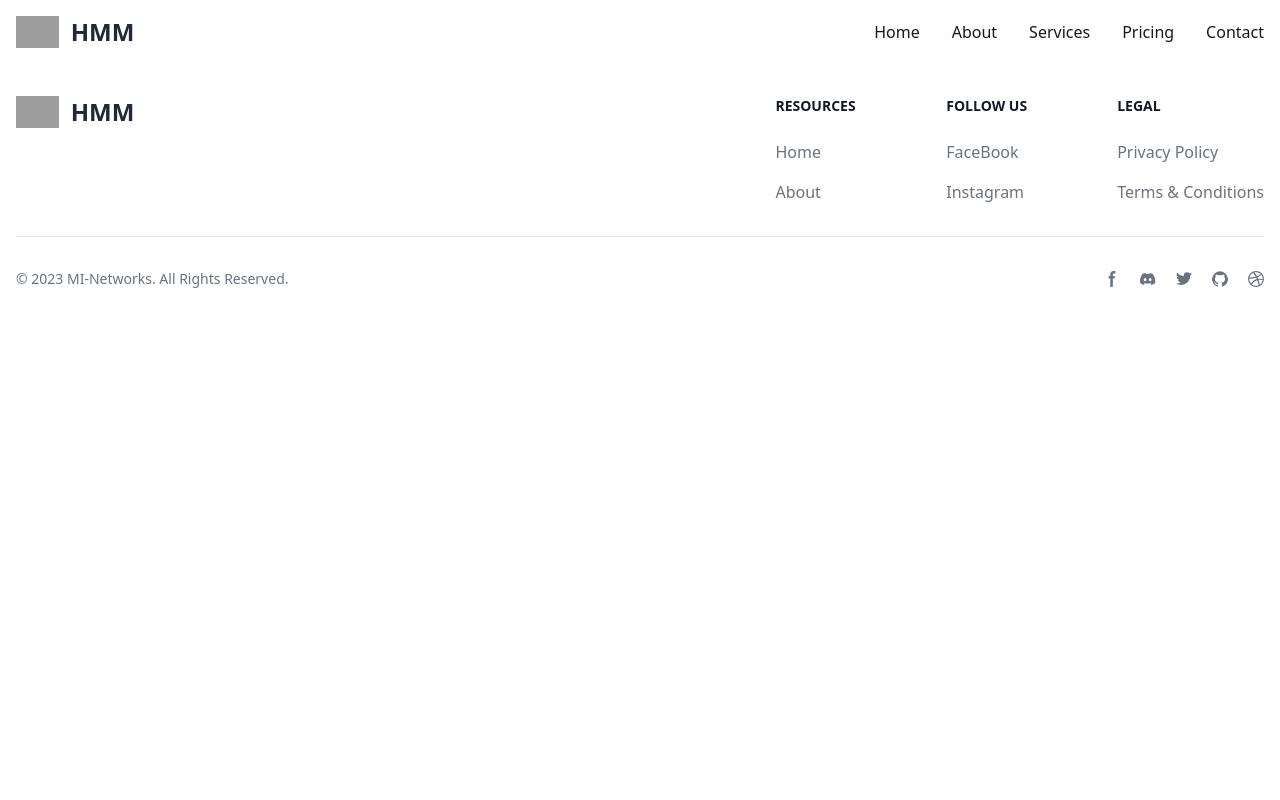
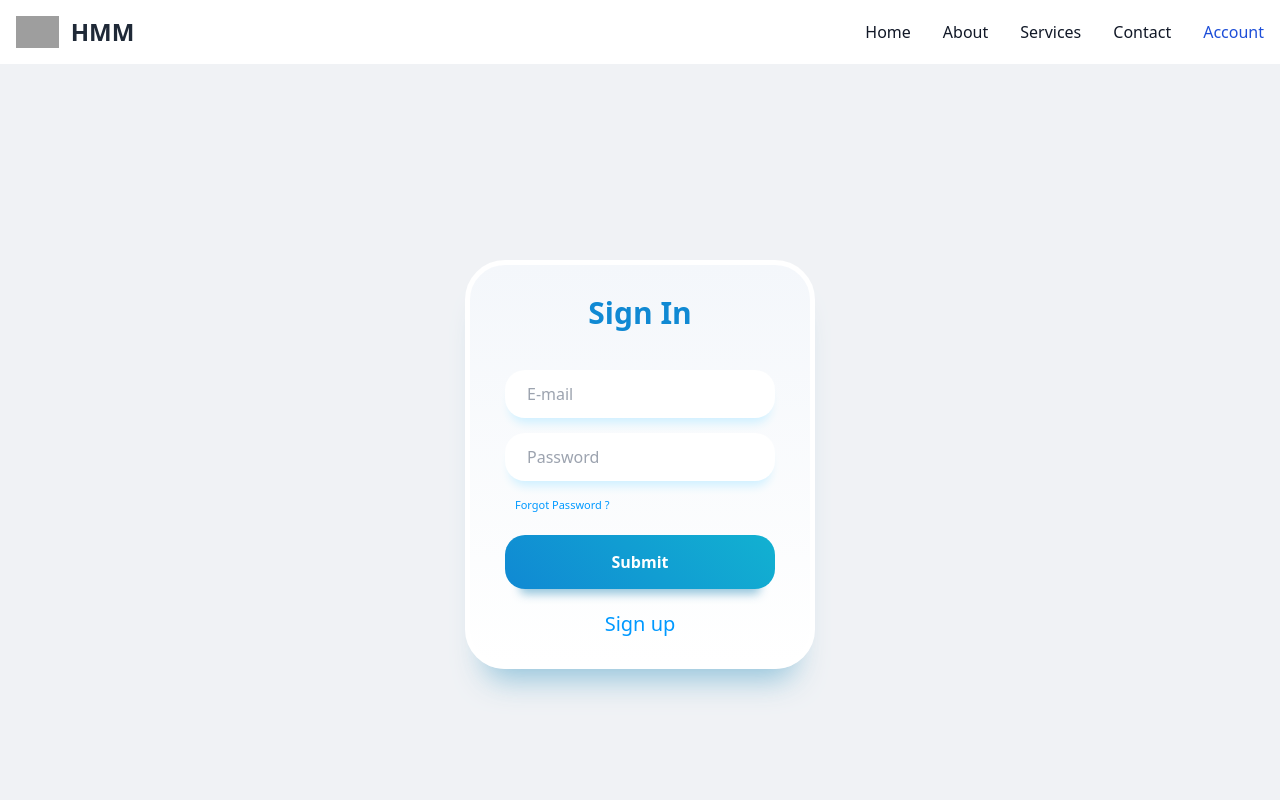
Before and after one commit to Innocent-Developer/HMM, a React (Create React App) app: page /account in a window 1280 px wide. Shown: the top 800 px of the page. Built offline with nearby package versions, Linux system fonts and the light colour scheme; grey boxes are pictures that could not be loaded.

Commit message:
Create cards page

```diff
--- a/src/App.js
+++ b/src/App.js
@@ -5,6 +5,7 @@ import { Footer } from './Compontents/Footer';
 import { Homepage } from './Pages/Homepage';
 import { About } from './Pages/About';
 import { CArds } from './Pages/CArds';
+import { Login } from './Pages/Login';
 
 export const App = () => {
   return (
@@ -29,6 +30,7 @@ export const App = () => {
 
           <CArds />
         </>} />
+        <Route path="/account" element={<Login />} />
       </Routes>
       <Footer />
     </Router>
--- a/src/Compontents/Navbar.jsx
+++ b/src/Compontents/Navbar.jsx
@@ -55,7 +55,7 @@ const Navbar = () => {
           className={`${isOpen ? "block" : "hidden"} w-full md:block md:w-auto`}
         >
           <ul className="font-medium flex flex-col p-4 md:p-0 mt-4 border border-gray-100 rounded-lg bg-gray-50 md:flex-row md:space-x-8 rtl:space-x-reverse md:mt-0 md:border-0 md:bg-white dark:bg-gray-800 md:dark:bg-gray-900 dark:border-gray-700">
-            {["Home", "About", "Services", "Pricing", "Contact"].map((item) => (
+            {["Home", "About", "Services", "Contact" ,"Account"].map((item) => (
               <li key={item}>
                 <NavLink
                   to={`/${item.toLowerCase()}`}
--- /dev/null
+++ b/src/Pages/Login.jsx
@@ -0,0 +1,114 @@
+import React from 'react';
+import styled from 'styled-components';
+
+export const Login = () => {
+  return (
+    <StyledWrapper>
+      <div className="container">
+        <div className="heading">Sign In</div>
+        <form action className="form">
+          <input required className="input" type="email" name="email" id="email" placeholder="E-mail" />
+          <input required className="input" type="password" name="password" id="password" placeholder="Password" />
+          <span className="forgot-password"><a href="/">Forgot Password ?</a></span>
+          <input className="login-button" type="submit" defaultValue="Sign In" />
+        </form>
+
+        <span className="agreement"><a href="/">Sign up</a></span>
+      </div>
+    </StyledWrapper>
+  );
+}
+
+const StyledWrapper = styled.div`
+  display: flex;
+  justify-content: center;
+  align-items: center;
+  height: 100vh;
+  background-color: #f0f2f5;
+
+  .container {
+    max-width: 350px;
+    background: #F8F9FD;
+    background: linear-gradient(0deg, rgb(255, 255, 255) 0%, rgb(244, 247, 251) 100%);
+    border-radius: 40px;
+    padding: 25px 35px;
+    border: 5px solid rgb(255, 255, 255);
+    box-shadow: rgba(133, 189, 215, 0.8784313725) 0px 30px 30px -20px;
+    margin: 20px;
+  }
+
+  .heading {
+    text-align: center;
+    font-weight: 900;
+    font-size: 30px;
+    color: rgb(16, 137, 211);
+  }
+
+  .form {
+    margin-top: 20px;
+  }
+
+  .form .input {
+    width: 100%;
+    background: white;
+    border: none;
+    padding: 15px 20px;
+    border-radius: 20px;
+    margin-top: 15px;
+    box-shadow: #cff0ff 0px 10px 10px -5px;
+    border-inline: 2px solid transparent;
+  }
+
+  .form .input:focus {
+    outline: none;
+    border-inline: 2px solid #12B1D1;
+  }
+
+  .form .forgot-password {
+    display: block;
+    margin-top: 10px;
+    margin-left: 10px;
+  }
+
+  .form .forgot-password a {
+    font-size: 11px;
+    color: #0099ff;
+    text-decoration: none;
+  }
+
+  .form .login-button {
+    display: block;
+    width: 100%;
+    font-weight: bold;
+    background: linear-gradient(45deg, rgb(16, 137, 211) 0%, rgb(18, 177, 209) 100%);
+    color: white;
+    padding-block: 15px;
+    margin: 20px auto;
+    border-radius: 20px;
+    box-shadow: rgba(133, 189, 215, 0.8784313725) 0px 20px 10px -15px;
+    border: none;
+    transition: all 0.2s ease-in-out;
+  }
+
+  .form .login-button:hover {
+    transform: scale(1.03);
+    box-shadow: rgba(133, 189, 215, 0.8784313725) 0px 23px 10px -20px;
+  }
+
+  .form .login-button:active {
+    transform: scale(0.95);
+    box-shadow: rgba(133, 189, 215, 0.8784313725) 0px 15px 10px -10px;
+  }
+
+  .agreement {
+    display: block;
+    text-align: center;
+    margin-top: 15px;
+  }
+
+  .agreement a {
+    text-decoration: none;
+    color: #0099ff;
+    font-size: 20px;
+  }
+`;
```
